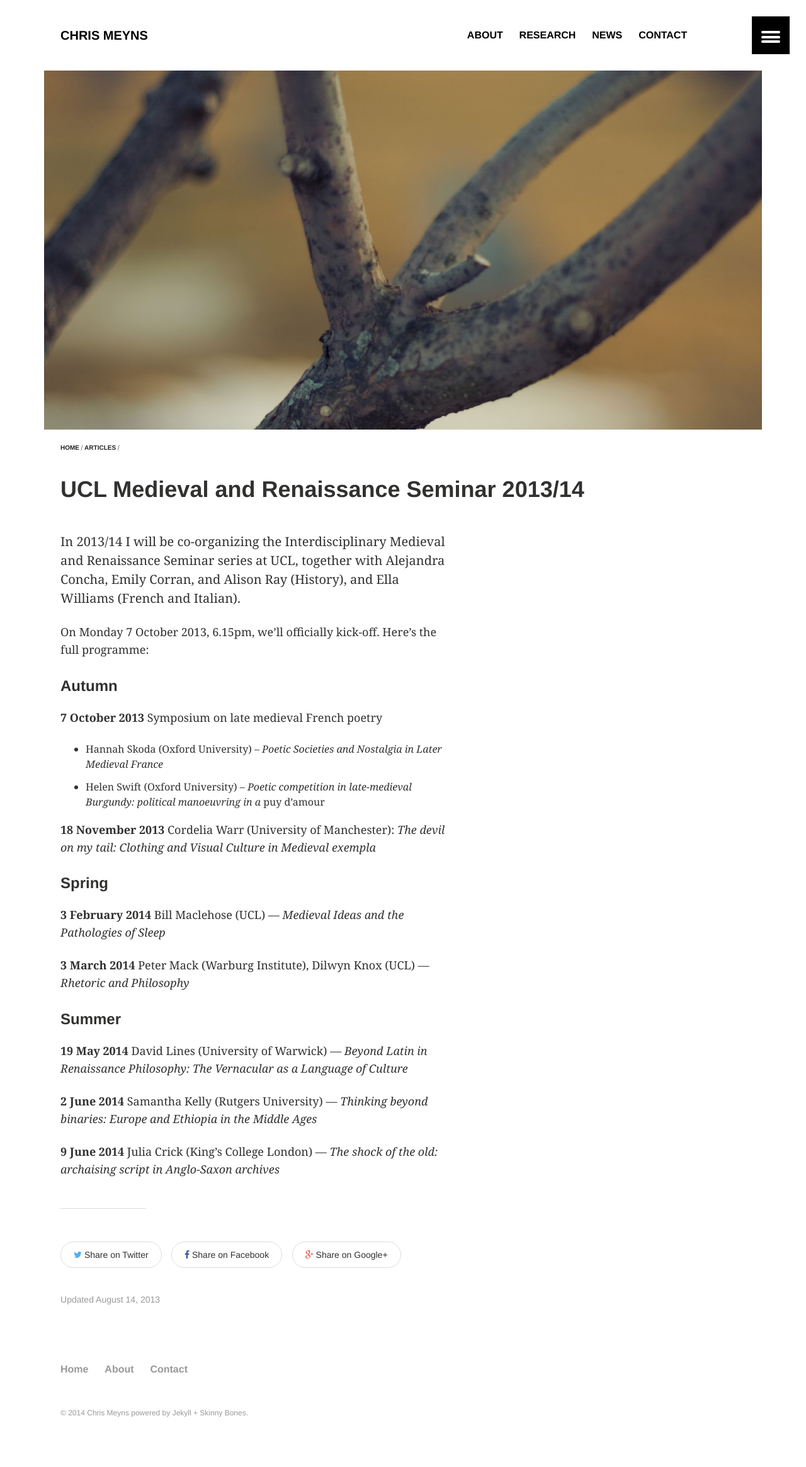
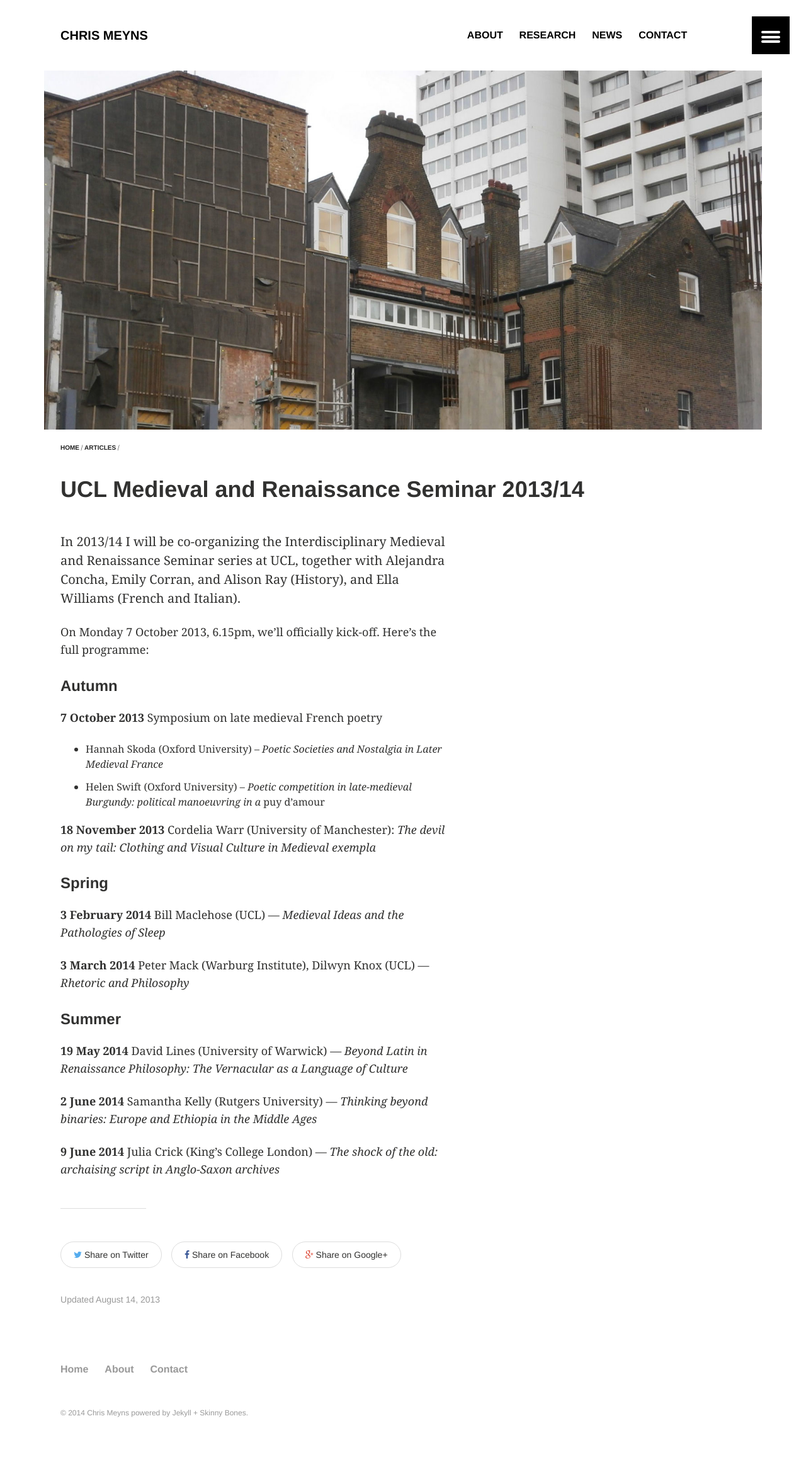
Before and after one commit to msteenhagen/csmeyns.github.io, a Jekyll site: the page built from _posts/articles/2013-08-13-imars13-14.md, in a window 1280 px wide. Shown: the whole page at 63% size. Built offline with Jekyll 4.4.1, drawn with Linux system fonts in a browser that asks for light colours.

Commit message:
imars image added & txt fixed

```diff
--- a/_posts/articles/2013-08-13-imars13-14.md
+++ b/_posts/articles/2013-08-13-imars13-14.md
@@ -8,9 +8,9 @@ categories: articles
 excerpt: "The 2013/14 line-up of the interdisciplinary Medieval and Renaissance Seminar series at UCL."
 tags: [medieval, renaissance, UCL, interdisciplinary, talks, organization]
 image:
-  feature: branch-1600x800.jpg
-  teaser: branch-400x250.jpg
-  thumb: branch-1600x800.jpg
+  feature: imars-1600.jpg
+  teaser: imars-400.jpg
+  thumb: imars-120.jpg
 ---
 
 In 2013/14 I will be co-organizing the Interdisciplinary Medieval and Renaissance Seminar series at UCL, together with Alejandra Concha, Emily Corran, and Alison Ray (History), and Ella Williams (French and Italian).
```
Also changed, not shown: images/imars-120.jpg (added), images/imars-1600.jpg (added), images/imars-400.jpg (added).
